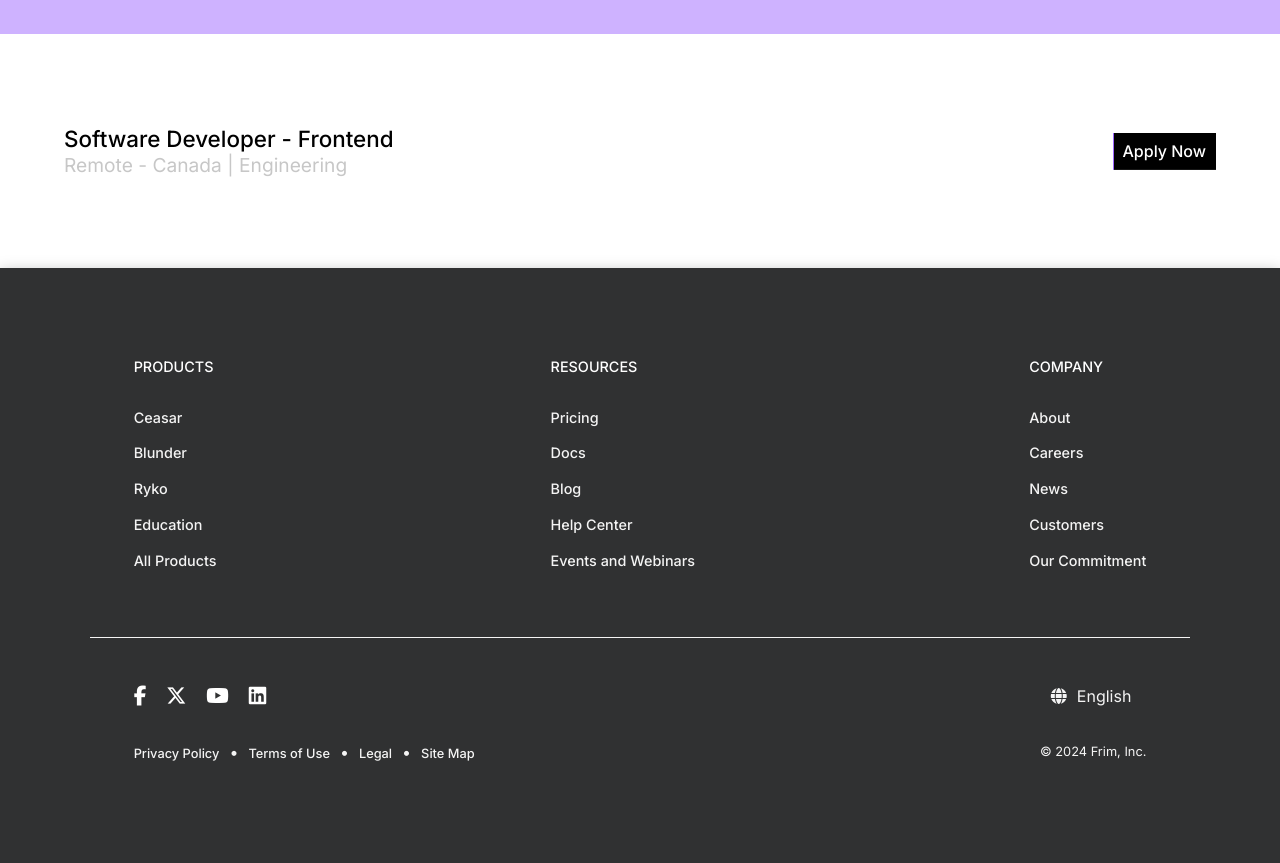
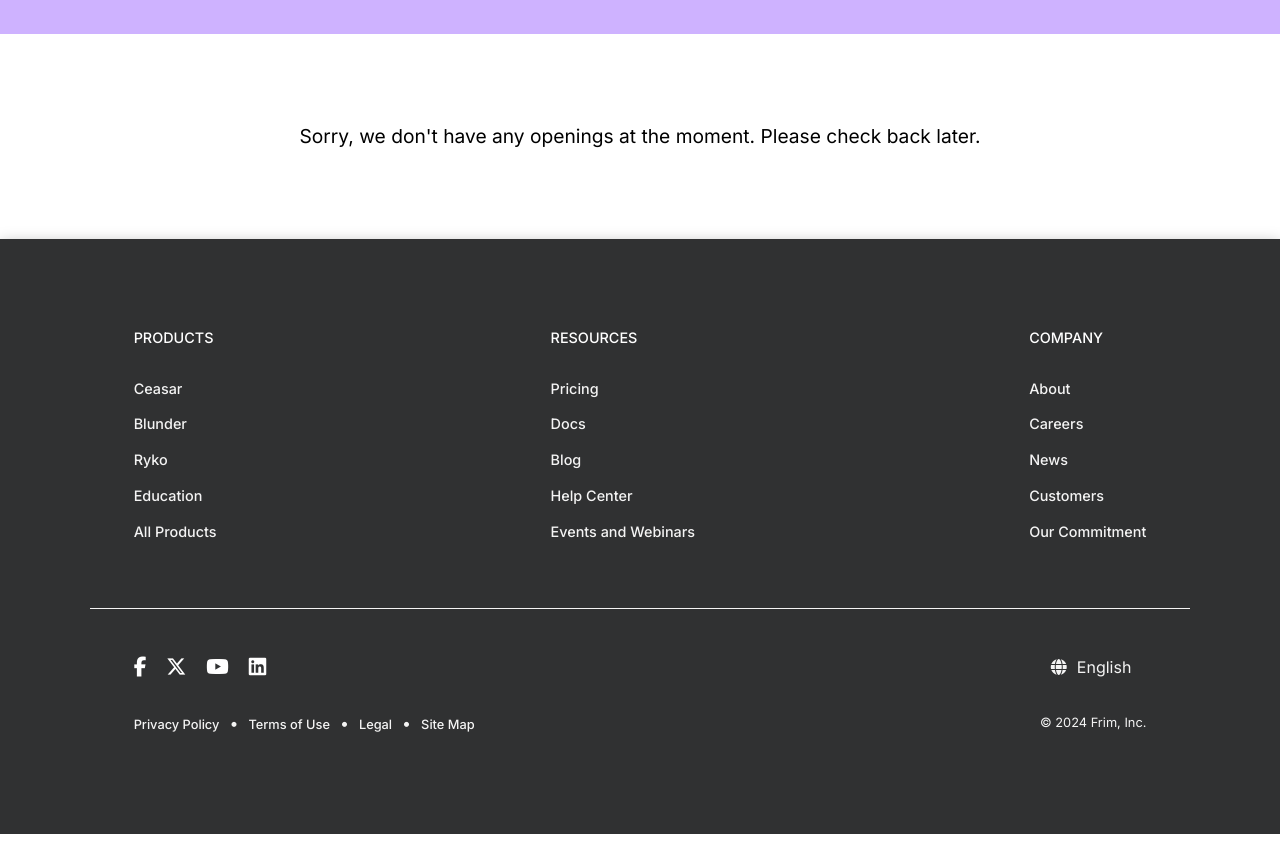
Before and after one commit to fconiglione/frim, a React (Create React App) app in the folder Client/: page /careers in a window 1280 px wide. Shown: the part 2760-3623 px from the top of the page. After the commit the page ends 3594 px from the top, so only its background shows below. Built offline with nearby package versions, Linux system fonts and the light colour scheme; a web font is replaced by a local one.

Commit message:
updated careers postings

```diff
--- a/Client/src/assets/styles/index.css
+++ b/Client/src/assets/styles/index.css
@@ -1687,6 +1687,12 @@
 .careers-role a {
     padding: 8px 10px;
     font-size: 1em;
+}
+.careers-roles-listings h2 {
+    font-size: 1.2em;
+    font-weight: 400;
+    margin: 0;
+    text-align: center;
 }
 
 /* Careers (.dark) */
--- a/Client/src/pages/careers.js
+++ b/Client/src/pages/careers.js
@@ -83,7 +83,7 @@ function Careers() {
                     <p>Explore our open roles, whether you prefer to work remotely, from a traditional office setting, or anywhere in between.</p>
                 </div>
                 <div className="careers-roles-listings">
-                    <div className="careers-role">
+                    {/* <div className="careers-role">
                         <div>
                             <h1>Software Developer - Frontend</h1>
                             <p>Remote - Canada | Engineering</p>
@@ -91,7 +91,8 @@ function Careers() {
                         <div>
                             <a className="btn-1" href="#">Apply Now</a>
                         </div>
-                    </div>
+                    </div> */}
+                    <h2>Sorry, we don't have any openings at the moment. Please check back later.</h2>
                 </div>
             </section>
         </main>
```
